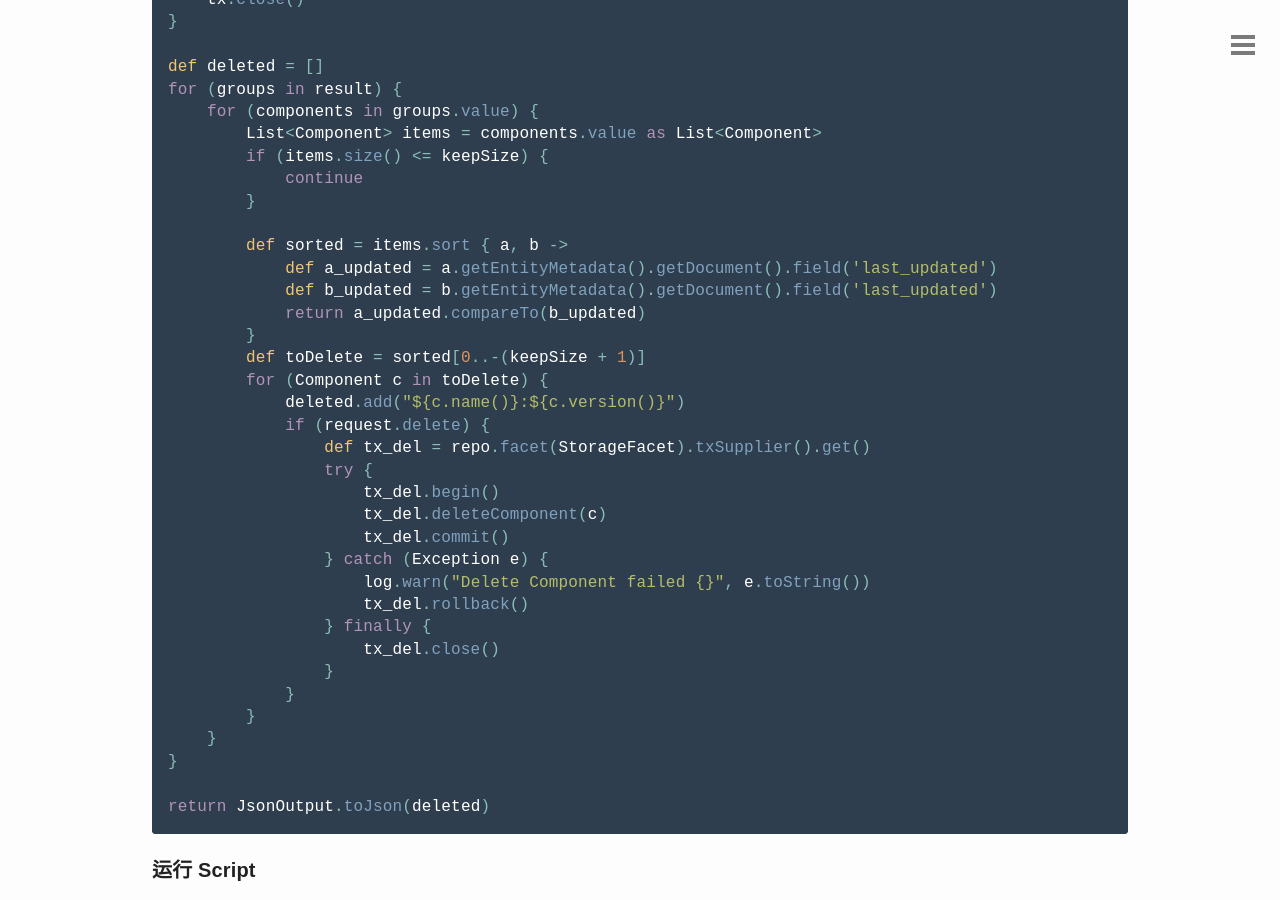
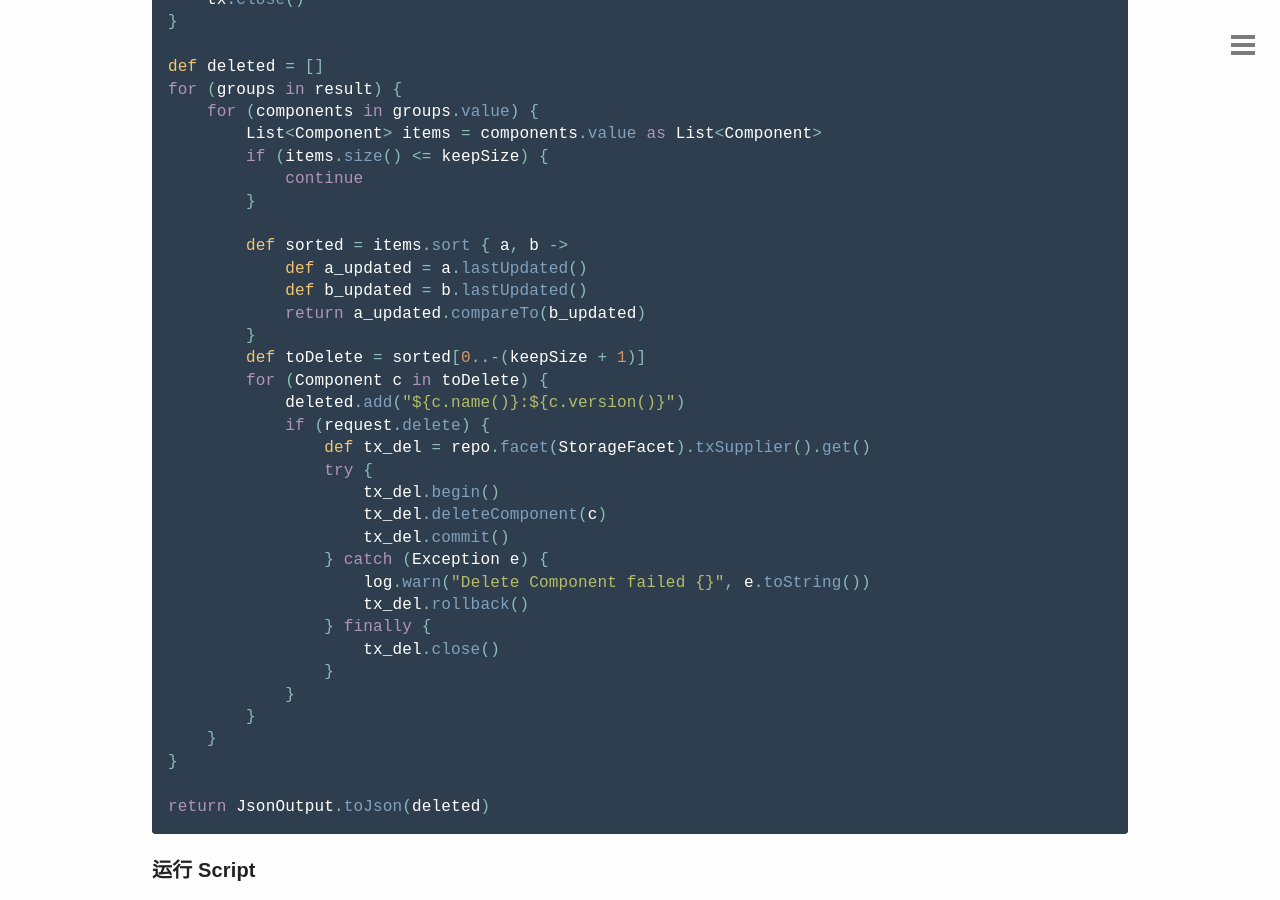
Before and after one commit to e7868a/e7868a.github.io, a Jekyll site: the page built from _posts/2019-08-11-nexus-cleanup.md, in a window 1280 px wide and 900 px high, scrolled down 1494 px. Built offline with Jekyll 4.4.1, drawn with Linux system fonts in a browser that asks for light colours; comment, search, counter and statistics services are not loaded.

Commit message:
Update 2019-08-11-nexus-cleanup.md

```diff
--- a/_posts/2019-08-11-nexus-cleanup.md
+++ b/_posts/2019-08-11-nexus-cleanup.md
@@ -63,8 +63,8 @@ for (groups in result) {
         }
 
         def sorted = items.sort { a, b ->
-            def a_updated = a.getEntityMetadata().getDocument().field('last_updated')
-            def b_updated = b.getEntityMetadata().getDocument().field('last_updated')
+            def a_updated = a.lastUpdated()
+            def b_updated = b.lastUpdated()
             return a_updated.compareTo(b_updated)
         }
         def toDelete = sorted[0..-(keepSize + 1)]
```
